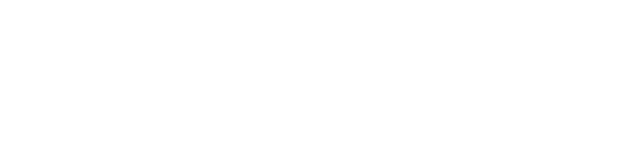
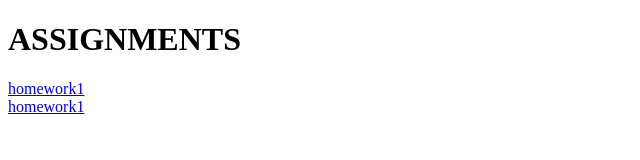
Before and after one commit to IIZETA/CIS1300, a plain HTML site: page index.html in a window 1280 px wide. Shown: the whole page, without its empty margins (0-640 px from the left). Drawn offline with Linux system fonts and the light colour scheme.

Commit message:
Update index.html

```diff
--- a/index.html
+++ b/index.html
@@ -4,8 +4,9 @@
 <html>
   <title>Homework</title>
 <body>
- <p> <a href = "https://github.com/IIZETA/CIS1300/hwo1/index.html"</a>
-  <a href = "https://github.com/IIZETA/CIS1300/hw02/index.html"</a>
+  <h1>ASSIGNMENTS</h1>
+ <p> <a href = "https://github.com/IIZETA/CIS1300/hwo1/index.html">homework1 </a> <br>
+  <a href = "https://github.com/IIZETA/CIS1300/hw02/index.html"> homework1 </a>
   </p>
 </body>
 </html>
```
